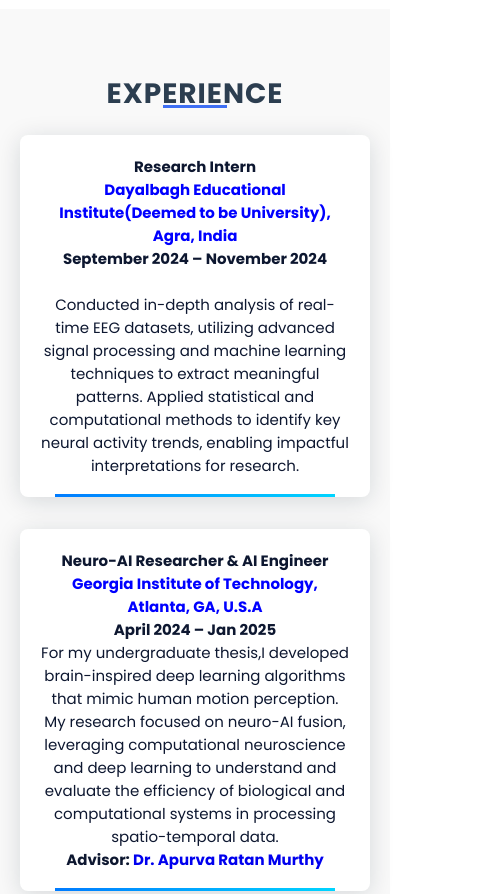
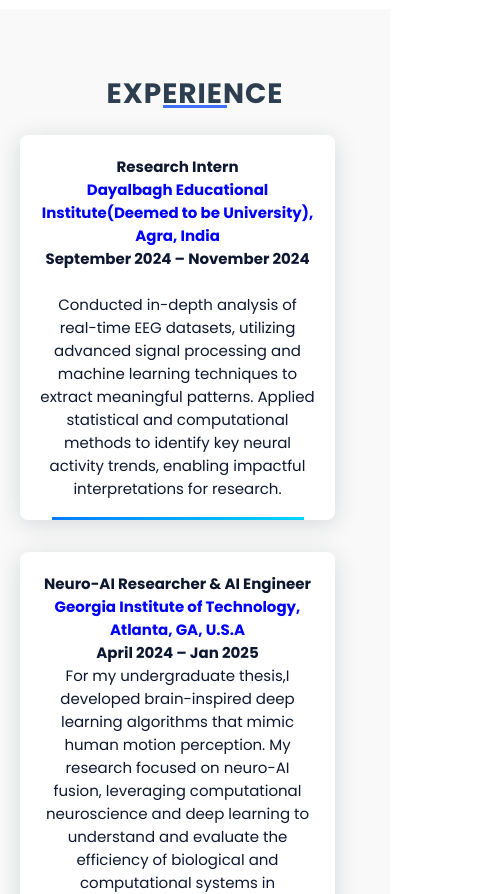
Before and after one commit to sania8/portfolio-saniav, a plain HTML site: page index.html in a window 390 px wide. Shown: the part 2100-2994 px from the top of the page, 495 px wide, since content can reach past the window. Drawn offline with nearby package versions, Linux system fonts and the light colour scheme; a small style sheet from the web is missing.

Commit message:
initial-commit6

```diff
--- a/assets/css/styles.css
+++ b/assets/css/styles.css
@@ -102,13 +102,31 @@
 }
 
 .work__container {
-    display: flex;
-    flex-wrap: wrap;
-    justify-content: center;
-    gap: 20px;
-    max-width: 1200px;
-    margin: auto;
+  display: flex;
+  flex-wrap: wrap;
+  justify-content: center; /* Centers items */
+  gap: 20px; /* Reduce space between items */
+  max-width: 900px; /* Controls overall width */
+  margin: auto; /* Centering the container */
 }
+.work__img1, .work__img2, .work__img3, .work__img4 {
+  width: 100%; /* Ensures it fits in mobile view */
+  max-width: 400px; /* Controls container width */
+  background: #f4f4f4; /* Light background */
+  padding: 15px;
+  border-radius: 10px;
+  box-shadow: 2px 2px 10px rgba(0, 0, 0, 0.1);
+}
+@media (max-width: 768px) {
+  .work__img1, .work__img2, .work__img3, .work__img4 {
+    max-width: 90%; /* Ensures it doesn’t exceed screen size */
+    padding: 10px; /* Reduce padding */
+  }
+  .work__container {
+    gap: 10px; /* Reduce spacing between elements */
+  }
+}
+
 
 .work__img {
     background: linear-gradient(135deg, #ffffff, #f0f4f8);
@@ -561,7 +579,7 @@
 .skills__content {
 
   text-align: center;
-  width: 600px;
+  width: 500px;
 }
 
 
```
